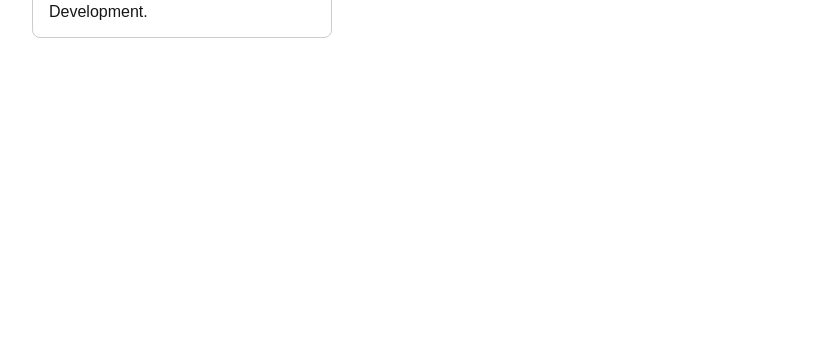
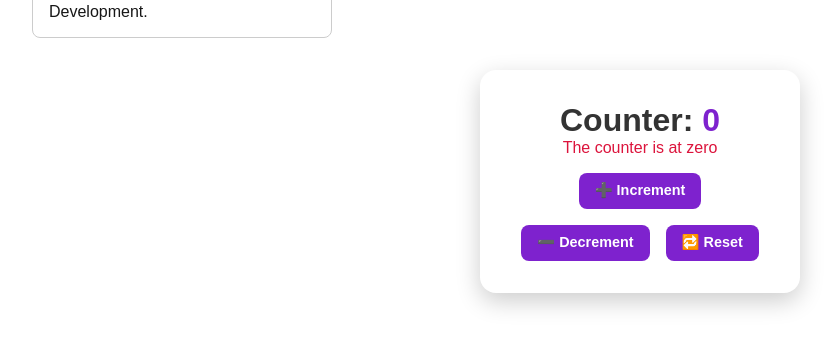
Before and after one commit to PapisCode/advfinals, a Next.js app: page / in a window 1280 px wide. Shown: the part 332-675 px from the top of the page, without its empty margins (0-839 px from the left). Built offline with nearby package versions, Linux system fonts and the light colour scheme.

Commit message:
Added Counter component and updated index.js to display it

```diff
--- /dev/null
+++ b/components/Counter.jsx
@@ -0,0 +1,56 @@
+import React, { useState } from 'react';
+
+export default function Counter() {
+  const [count, setCount] = useState(0);
+
+  return (
+    <div style={{
+      backgroundColor: '#fff',
+      borderRadius: '16px',
+      padding: '2rem',
+      boxShadow: '0 8px 24px rgba(0,0,0,0.2)',
+      maxWidth: '320px',
+      margin: '2rem auto',
+      textAlign: 'center',
+      fontFamily: 'Arial, sans-serif',
+    }}>
+      <h2 style={{
+        fontSize: '2rem',
+        fontWeight: 'bold',
+        color: '#333'
+      }}>
+        Counter: <span style={{ color: '#7e22ce' }}>{count}</span>
+      </h2>
+
+      {count === 0 && (
+        <p style={{ color: 'crimson', marginBottom: '1rem' }}>
+          The counter is at zero
+        </p>
+      )}
+
+      <div style={{
+        display: 'flex',
+        justifyContent: 'center',
+        gap: '1rem',
+        marginTop: '1rem',
+        flexWrap: 'wrap'
+      }}>
+        <button onClick={() => setCount(count + 1)} style={buttonStyle}>➕ Increment</button>
+        <button onClick={() => setCount(count - 1)} style={buttonStyle}>➖ Decrement</button>
+        <button onClick={() => setCount(0)} style={buttonStyle}>🔁 Reset</button>
+      </div>
+    </div>
+  );
+}
+
+const buttonStyle = {
+  padding: '0.6rem 1rem',
+  borderRadius: '8px',
+  border: 'none',
+  cursor: 'pointer',
+  backgroundColor: '#7e22ce',
+  color: '#fff',
+  fontWeight: 'bold',
+  fontSize: '0.9rem',
+  transition: '0.2s ease',
+};
--- a/pages/index.js
+++ b/pages/index.js
@@ -1,4 +1,6 @@
 import UserProfile from '../components/UserProfile';
+import Counter from '../components/Counter';
+
 
 export default function Home() {
   return (
@@ -8,6 +10,8 @@ export default function Home() {
         profilePicture="/Project.jpg"
         bio="Aspiring cybersecurity and programming expert. Passionate about front-end and Web Development."
       />
+
+<Counter />
     </div>
   );
 }
```
